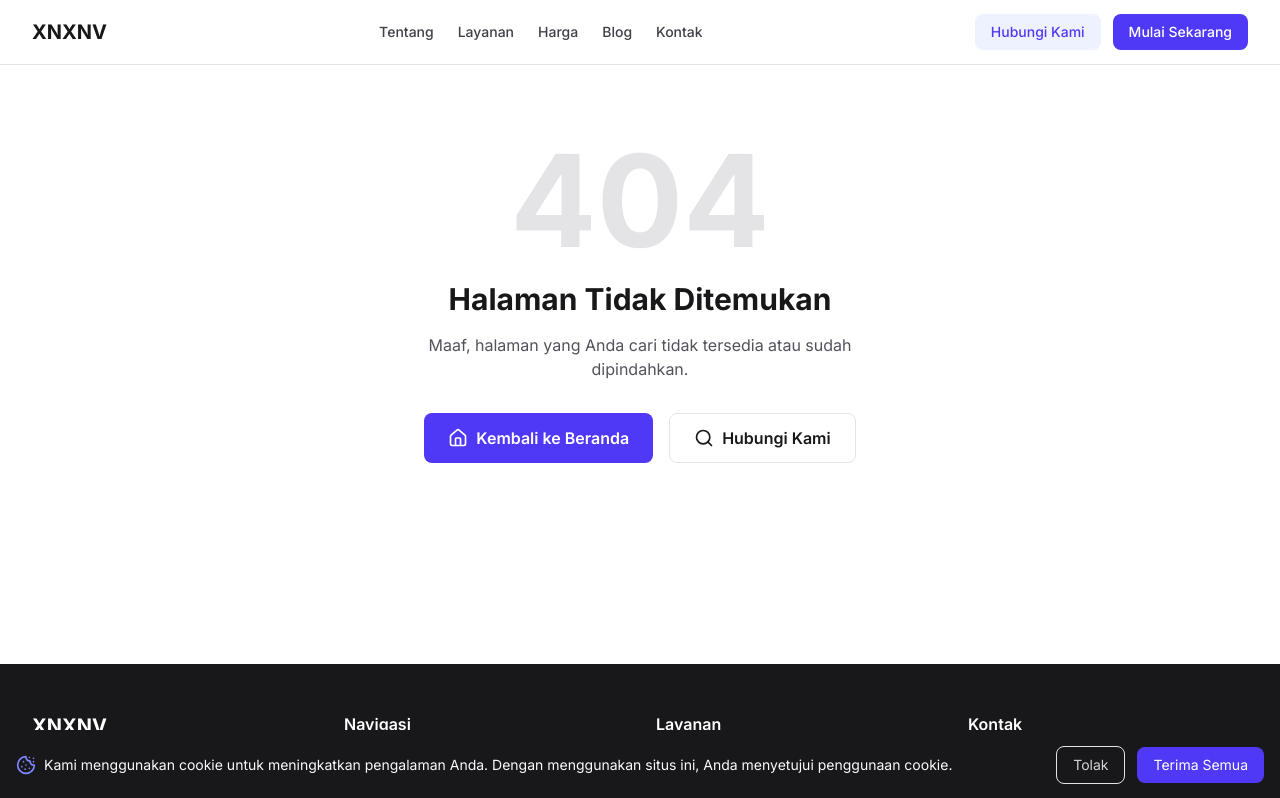
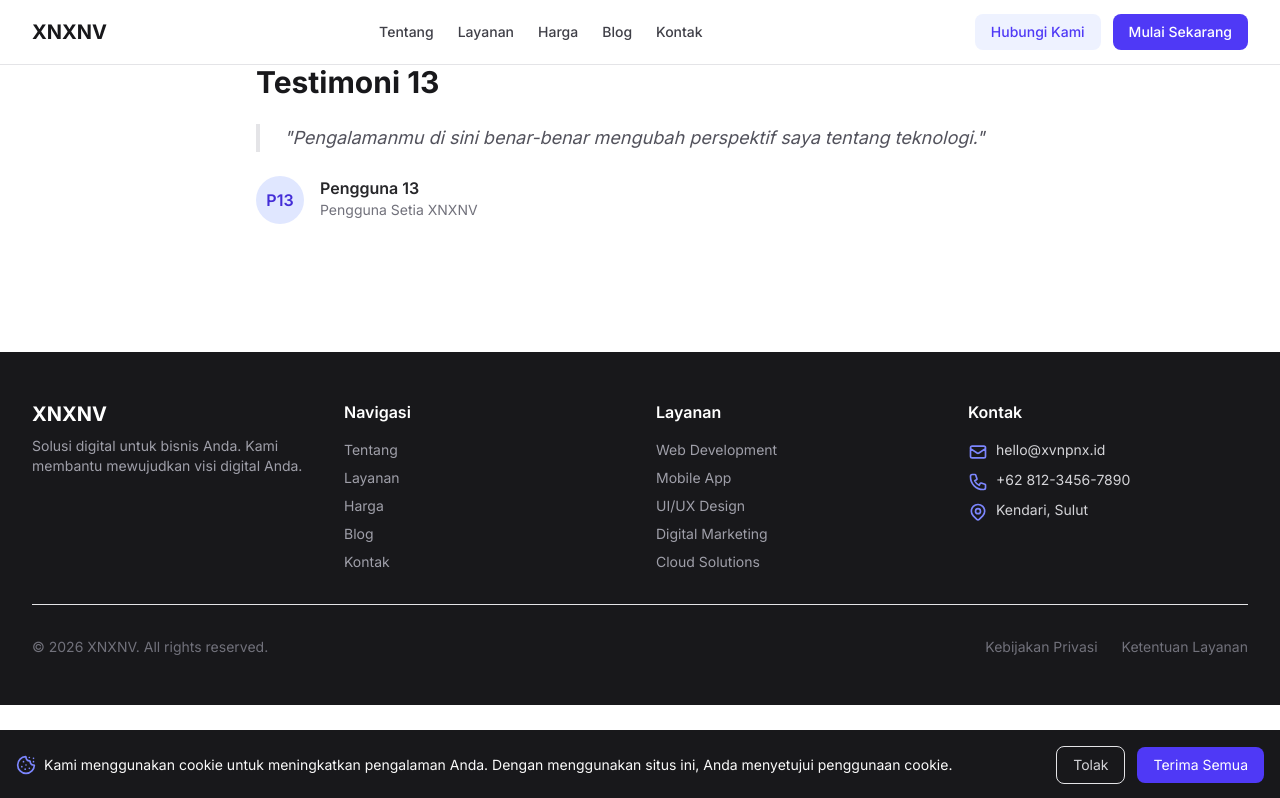
Before and after one commit to aryaapriawann-dev/XNXNV, a Next.js app: page /testimonials/testimoni-13 in a window 1280 px wide. Before the commit this address had no page. Shown: the top 798 px of the page. Built offline with nearby package versions, Linux system fonts and the light colour scheme.

Commit message:
feat: tambah halaman testimoni 13

```diff
--- /dev/null
+++ b/src/app/testimonials/testimoni-13/page.tsx
@@ -0,0 +1,20 @@
+export const metadata = { title: 'Testimoni 13' }
+export default function Page() {
+  return (
+    <section className="py-16 px-4">
+      <div className="max-w-3xl mx-auto">
+        <h2 className="text-3xl font-bold text-zinc-900 dark:text-white">Testimoni 13</h2>
+        <div className="mt-6 border-l-4 border-indigo-500 pl-6 italic text-lg text-zinc-600 dark:text-zinc-400">
+          "Pengalamanmu di sini benar-benar mengubah perspektif saya tentang teknologi."
+        </div>
+        <div className="mt-6 flex gap-4">
+          <div className="h-12 w-12 rounded-full bg-indigo-100 dark:bg-indigo-900 flex items-center justify-center text-indigo-700 dark:text-indigo-300 font-semibold">P13</div>
+          <div>
+            <p className="font-semibold text-zinc-800 dark:text-white">Pengguna 13</p>
+            <p className="text-sm text-zinc-500">Pengguna Setia XNXNV</p>
+          </div>
+        </div>
+      </div>
+    </section>
+  );
+}
```
